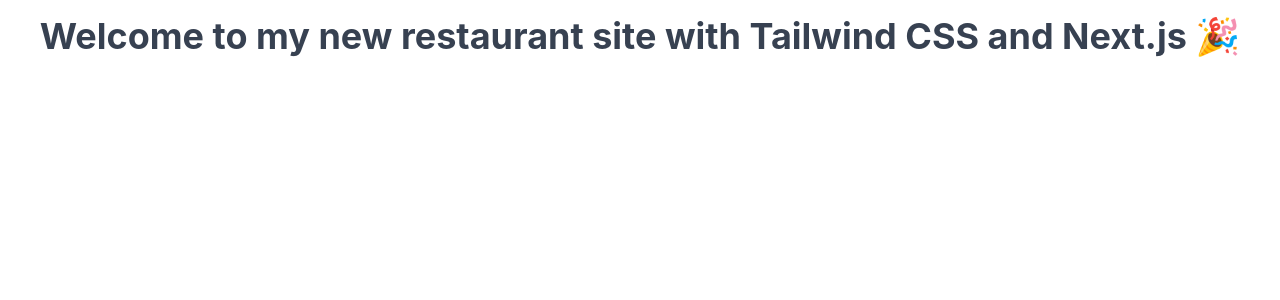
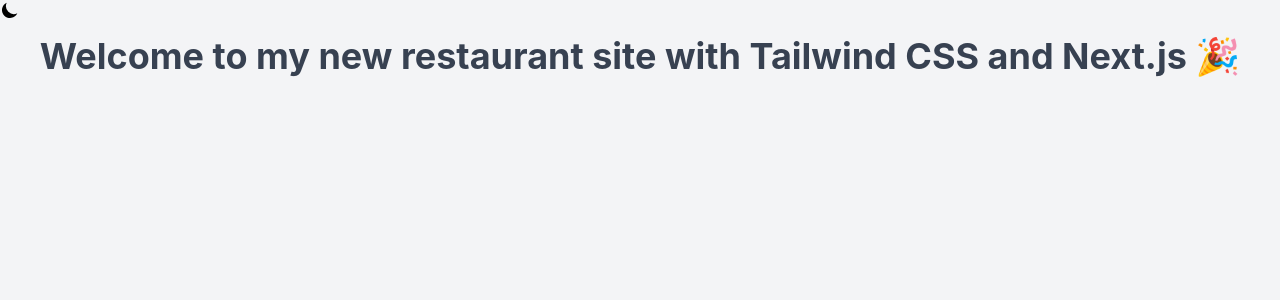
Before and after one commit to solaiman5683/good-vibes, a Next.js app: page / in a window 1280 px wide. Shown: the top 300 px of the page. Built offline with nearby package versions, Linux system fonts and the light colour scheme.

Commit message:
Dark Mood button created

```diff
--- /dev/null
+++ b/components/SwitchThemeButton/SwitchThemeButton.jsx
@@ -0,0 +1,34 @@
+import React from 'react';
+import { useTheme } from 'next-themes';
+import { SunIcon, MoonIcon } from '@heroicons/react/solid';
+
+const SwitchThemeButton = () => {
+	const { systemTheme, theme, setTheme } = useTheme();
+	const currentTheme = theme === 'system' ? systemTheme : theme;
+	const [mounted, setMounted] = React.useState(false);
+	React.useEffect(() => {
+		setMounted(true);
+	}, []);
+
+	if (!mounted) return null;
+
+	if (currentTheme === 'dark') {
+		return (
+			<SunIcon
+				className='h-5 w-5'
+				role='button'
+				onClick={() => setTheme('light')}
+			/>
+		);
+	} else {
+		return (
+			<MoonIcon
+				className='h-5 w-5'
+				role='button'
+				onClick={() => setTheme('dark')}
+			/>
+		);
+	}
+};
+
+export default SwitchThemeButton;
--- a/pages/_app.js
+++ b/pages/_app.js
@@ -1,7 +1,12 @@
-import '../styles/globals.css'
+import '../styles/globals.css';
+import { ThemeProvider } from 'next-themes';
 
 function MyApp({ Component, pageProps }) {
-  return <Component {...pageProps} />
+	return (
+		<ThemeProvider enableSystem={true} attribute='class'>
+			<Component {...pageProps} />
+		</ThemeProvider>
+	);
 }
 
-export default MyApp
+export default MyApp;
--- a/pages/index.js
+++ b/pages/index.js
@@ -1,13 +1,12 @@
-import Head from 'next/head'
-import Image from 'next/image'
-import styles from '../styles/Home.module.css'
+import SwitchThemeButton from '../components/SwitchThemeButton/SwitchThemeButton';
 
 export default function Home() {
-  return (
-    <div>
-      <h2 className="text-4xl text-center p-4 font-bold text-gray-700">
-        Welcome to my new restaurant site with Tailwind CSS and Next.js 🎉
-      </h2>
-    </div>
-  )
+	return (
+		<div>
+			<SwitchThemeButton />
+			<h2 className='text-4xl text-center p-4 font-bold text-gray-700 dark:text-gray-50'>
+				Welcome to my new restaurant site with Tailwind CSS and Next.js 🎉
+			</h2>
+		</div>
+	);
 }
--- a/styles/globals.css
+++ b/styles/globals.css
@@ -4,8 +4,10 @@
 
 html,
 body {
+  @apply bg-gray-100 dark:bg-black;
   padding: 0;
   margin: 0;
+  min-height: 100vh;
   font-family: -apple-system, BlinkMacSystemFont, Segoe UI, Roboto, Oxygen,
     Ubuntu, Cantarell, Fira Sans, Droid Sans, Helvetica Neue, sans-serif;
 }
--- a/tailwind.config.js
+++ b/tailwind.config.js
@@ -4,6 +4,7 @@
     "./pages/**/*.{js,ts,jsx,tsx}",
     "./components/**/*.{js,ts,jsx,tsx}",
   ],
+  darkMode: "class",
   theme: {
     extend: {},
   },
```
Also changed, not shown: public/images/logo-dark.svg (added), public/images/logo.svg (added).
